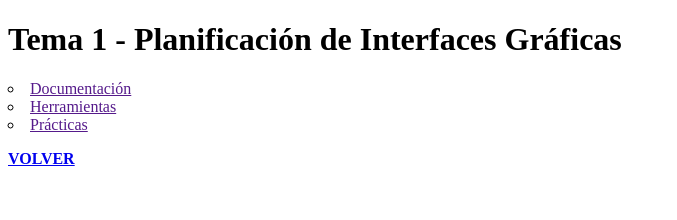
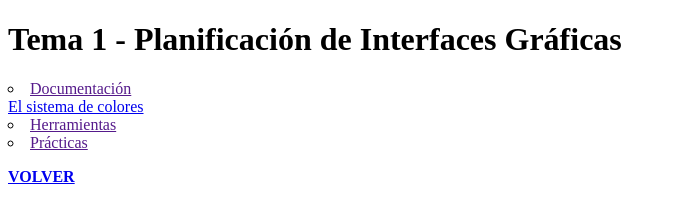
Before and after one commit to RobertoIESRIBERA/RobertoIESRIBERA.github.io, a plain HTML site: page tema1planificaciondeinterfacesgraficas.html in a window 1280 px wide. Shown: the whole page, without its empty margins (0-677 px from the left). Drawn offline with Linux system fonts and the light colour scheme.

Commit message:
Update tema1planificaciondeinterfacesgraficas.html

```diff
--- a/tema1planificaciondeinterfacesgraficas.html
+++ b/tema1planificaciondeinterfacesgraficas.html
@@ -13,6 +13,7 @@
     <div>
         <div>
             <li type="circle"><a href="">Documentación</a></li>
+            <a href="https://m2.material.io/design/color/the-color-system.html">El sistema de colores</a>
         </div>
         <div>
             <li type="circle"><a href="">Herramientas</a></li>
```
